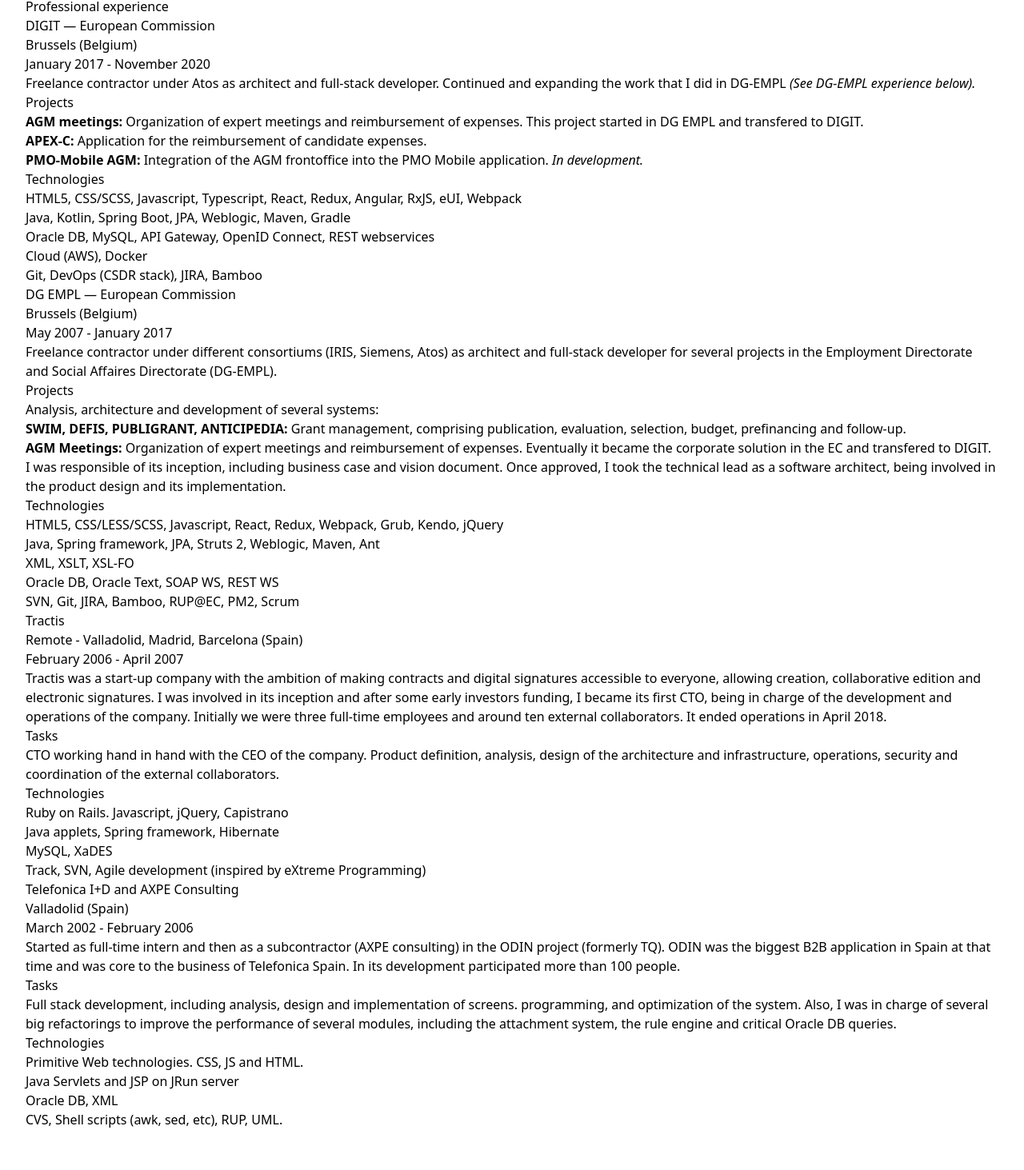
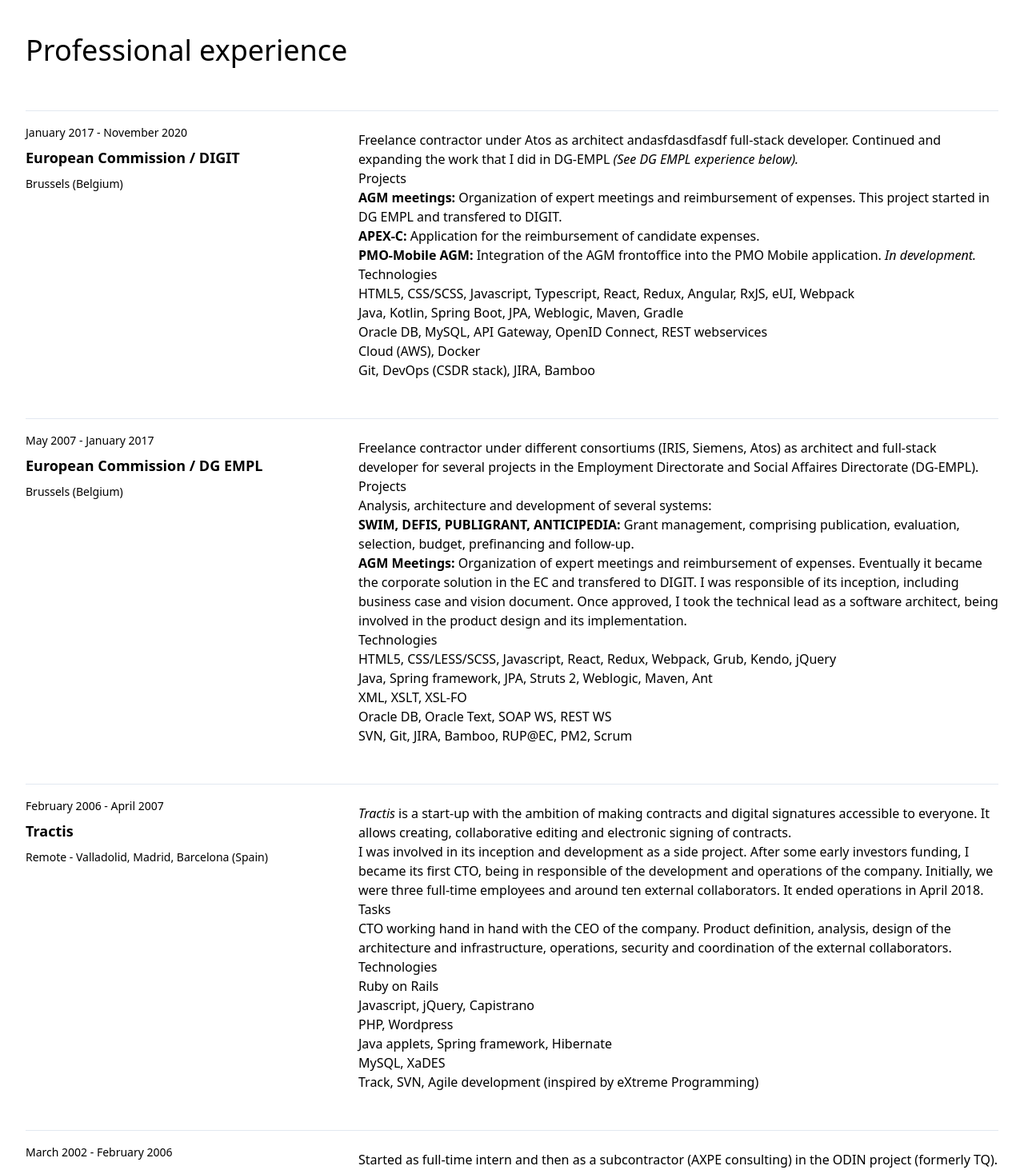
Before and after one commit to undo76/undo76.net, a Next.js app: page /professional-experience in a window 1280 px wide. Shown: the part 92-1555 px from the top of the page at 80% size. Before the commit the page ends 1528 px from the top, so only its background shows below. Built offline with nearby package versions, Linux system fonts and the light colour scheme; a web font is replaced by a local one; what @tailwindcss/ui would draw is missing.

Commit message:
Professional experience

```diff
--- /dev/null
+++ b/components/workplace.tsx
@@ -0,0 +1,12 @@
+export default function Workplace({title, location, period, children}) {
+    return (
+        <section className="md:flex mt-12 pt-4 border-t border-cool-gray-300">
+            <div className="md:pl-0 md:w-1/3">
+                <div className="text-sm text-cool-gray-500">{period}</div>
+                <h3 className="mt-2 text-lg font-bold text-cool-gray-700">{title}</h3>
+                <div className="mt-2 text-sm text-cool-gray-500">{location}</div>
+            </div>
+            <div className="mt-2 md:ml-4 md:w-2/3 prose prose-sm md:prose">{children}</div>
+        </section>
+    );
+}
--- a/pages/_app.tsx
+++ b/pages/_app.tsx
@@ -1,7 +1,15 @@
 import '../styles/index.css';
+import Head from 'next/head';
 
 function MyApp({ Component, pageProps }) {
-    return <Component {...pageProps} />;
+    return (
+        <>
+            <Head>
+                <title>undo76 :: Manolo Santos</title>
+            </Head>
+            <Component {...pageProps} />
+        </>
+    );
 }
 
 export default MyApp;
--- a/pages/_document.tsx
+++ b/pages/_document.tsx
@@ -5,7 +5,6 @@
         return (
             <Html lang="en">
                 <Head>
-                    <title>@undo76</title>
                     <meta
                         name="description"
                         content="Personal site of Manolo Santos (@undo76). Software engineer, full-stack development, Machine learning."
--- a/pages/professional-experience.tsx
+++ b/pages/professional-experience.tsx
@@ -1,20 +1,24 @@
 import Layout from '../components/layout';
+import Workplace from '../components/workplace';
 
 export default function SkillsPage() {
     return (
         <Layout>
-            <article className="prose prose-sm md:prose">
-                <h2>Professional experience</h2>
-                <section>
-                    <h3>DIGIT — European Commission</h3>
-                    <p>Brussels (Belgium)</p>
-                    <p>January 2017 - November 2020</p>
+            <article>
+                <h2 className="text-4xl mt-10">Professional experience</h2>
+
+                <Workplace
+                    title="European&nbsp;Commission /&nbsp;DIGIT"
+                    location="Brussels (Belgium)"
+                    period="January 2017 - November 2020"
+                >
                     <p>
-                        Freelance contractor under Atos as architect and
-                        full-stack developer. Continued and expanding the work
-                        that I did in DG-EMPL{' '}
-                        <em>(See DG-EMPL experience below).</em>
+                        Freelance contractor under Atos as architect
+                        andasfdasdfasdf full-stack developer. Continued and
+                        expanding the work that I did in DG-EMPL{' '}
+                        <em>(See DG EMPL experience below).</em>
                     </p>
+
                     <h4>Projects</h4>
                     <ul>
                         <li>
@@ -32,6 +36,7 @@
                             <em>In development.</em>
                         </li>
                     </ul>
+
                     <h4>Technologies</h4>
                     <ul>
                         <li>
@@ -49,11 +54,13 @@
                         <li>Cloud (AWS), Docker</li>
                         <li>Git, DevOps (CSDR stack), JIRA, Bamboo</li>
                     </ul>
-                </section>
-                <section>
-                    <h3>DG EMPL — European Commission</h3>
-                    <p>Brussels (Belgium)</p>
-                    <p>May 2007 - January 2017</p>
+                </Workplace>
+
+                <Workplace
+                    title="European&nbsp;Commission /&nbsp;DG&nbsp;EMPL"
+                    location="Brussels (Belgium)"
+                    period="May 2007 - January 2017"
+                >
                     <p>
                         Freelance contractor under different consortiums (IRIS,
                         Siemens, Atos) as architect and full-stack developer for
@@ -99,22 +106,28 @@
                         <li>Oracle DB, Oracle Text, SOAP WS, REST WS</li>
                         <li>SVN, Git, JIRA, Bamboo, RUP@EC, PM2, Scrum</li>
                     </ul>
-                </section>
-                <section>
-                    <h3>Tractis</h3>
-                    <p>Remote - Valladolid, Madrid, Barcelona (Spain)</p>
-                    <p>February 2006 - April 2007</p>
+                </Workplace>
+
+                <Workplace
+                    title="Tractis"
+                    location="Remote - Valladolid, Madrid, Barcelona (Spain)"
+                    period="February 2006 - April 2007"
+                >
                     <p>
-                        Tractis was a start-up company with the ambition of
-                        making contracts and digital signatures accessible to
-                        everyone, allowing creation, collaborative edition and
-                        electronic signatures. I was involved in its inception
-                        and after some early investors funding, I became its
-                        first CTO, being in charge of the development and
-                        operations of the company. Initially we were three
-                        full-time employees and around ten external
+                        <i>Tractis</i> is a start-up with the ambition of making
+                        contracts and digital signatures accessible to everyone.
+                        It allows creating, collaborative editing and electronic
+                        signing of contracts.
+                    </p>
+                    <p>
+                        I was involved in its inception and development as a
+                        side project. After some early investors funding, I
+                        became its first CTO, being in responsible of the
+                        development and operations of the company. Initially, we
+                        were three full-time employees and around ten external
                         collaborators. It ended operations in April 2018.
                     </p>
+
                     <h4>Tasks</h4>
                     <p>
                         CTO working hand in hand with the CEO of the company.
@@ -122,9 +135,12 @@
                         and infrastructure, operations, security and
                         coordination of the external collaborators.{' '}
                     </p>
+
                     <h4>Technologies</h4>
                     <ul>
-                        <li>Ruby on Rails. Javascript, jQuery, Capistrano</li>
+                        <li>Ruby on Rails</li>
+                        <li>Javascript, jQuery, Capistrano</li>
+                        <li>PHP, Wordpress</li>
                         <li>Java applets, Spring framework, Hibernate</li>
                         <li>MySQL, XaDES</li>
                         <li>
@@ -132,11 +148,13 @@
                             Programming)
                         </li>
                     </ul>
-                </section>
-                <section>
-                    <h3>Telefonica I+D and AXPE Consulting</h3>
-                    <p>Valladolid (Spain)</p>
-                    <p>March 2002 - February 2006</p>
+                </Workplace>
+
+                <Workplace
+                    title="Telefonica I+D and AXPE Consulting"
+                    location="Valladolid (Spain)"
+                    period="March 2002 - February 2006"
+                >
                     <p>
                         Started as full-time intern and then as a subcontractor
                         (AXPE consulting) in the ODIN project (formerly TQ).
@@ -156,17 +174,11 @@
                     <h4>Technologies</h4>
                     <ul>
                         <li>Primitive Web technologies. CSS, JS and HTML.</li>
+                        <li>Java Servlets and JSP on JRun server</li>
+                        <li>Oracle DB, XML</li>
+                        <li>CVS, Python, Shell scripts (awk, sed, etc), RUP, UML.</li>
                     </ul>
-                    <ul>
-                        <li>Java Servlets and JSP on JRun server</li>
-                    </ul>
-                    <ul>
-                        <li>Oracle DB, XML</li>
-                    </ul>
-                    <ul>
-                        <li>CVS, Shell scripts (awk, sed, etc), RUP, UML.</li>
-                    </ul>
-                </section>
+                </Workplace>
             </article>
         </Layout>
     );
--- a/pages/skills.tsx
+++ b/pages/skills.tsx
@@ -4,7 +4,6 @@
     return (
         <Layout>
             <article className="prose prose-sm md:prose">
-                <div>
                 <h2>Skills</h2>
                 {/*<p>*/}
                 {/*    Manuel Víctor Santos López is an experimented*/}
@@ -175,7 +174,6 @@
                         OpenCV, Ray-tracing, Shaders, Blender, POV-Ray, etc.
                     </li>
                 </ul>
-                </div>
             </article>
         </Layout>
     );
```
Lines whose indentation alone changed are shown as unchanged.
